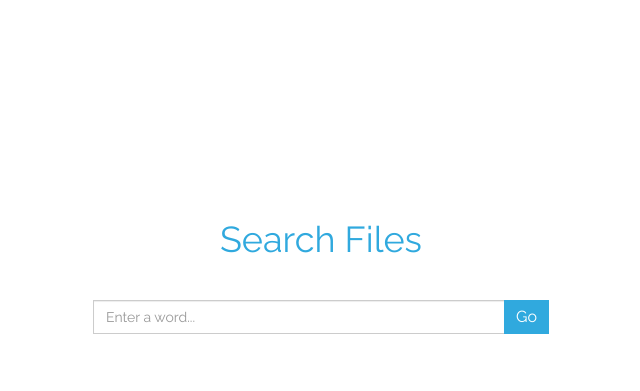
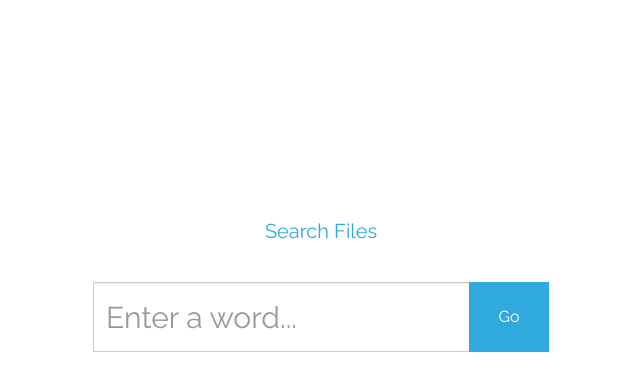
Before and after one commit to lefkou/GlobalCloudSearch, a Flask app: page / in a window 1280 px wide. Shown: the top 391 px of the page, without its empty margins (319-959 px from the left). Run offline with Flask 2, Linux system fonts and the light colour scheme; some libraries are stand-ins or nearby versions.

Commit message:
Added css for main

```diff
--- a/app/static/css/main.css
+++ b/app/static/css/main.css
@@ -2,6 +2,9 @@
   padding-top: 200px;
   /*text-align: center;*/
   font-family: 'Raleway', sans-serif;
+}
+#heading-main{
+  font-size: 20px;
 }
 .heading-div{
   text-align: center;
@@ -15,6 +18,9 @@
 }
 .input-group .form-control {
   border-radius: 0px;
+  height: 70px;
+  font-size: 30px;
+  line-height: 50px;
 
 }
 search :active{
@@ -24,6 +30,8 @@ search :active{
 }
 
 #go{
+  height: 70px;
+  width: 80px;
   background-color: #30A9DE;
   border: none;
   color: #fff;
--- a/app/templates/index.html
+++ b/app/templates/index.html
@@ -17,7 +17,7 @@
   <body>
     <div class="container">
         <div class="heading-div">
-          <h1>Search Files</h1>
+          <h1 id="heading-main">Search Files</h1>
         </div>
         <div class="search-bar">
           <form class="" action="{{ url_for('search')}}" method="POST">
```
